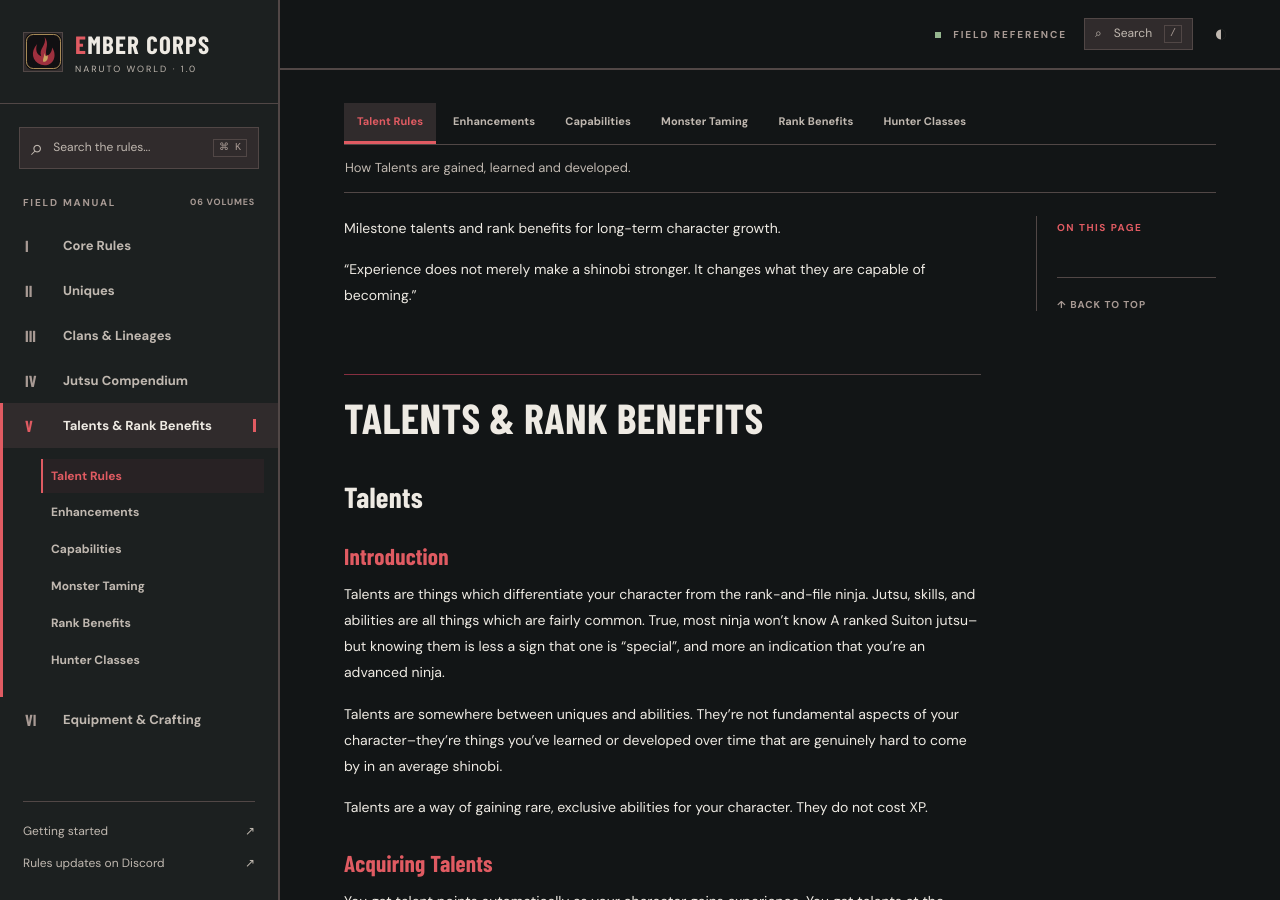
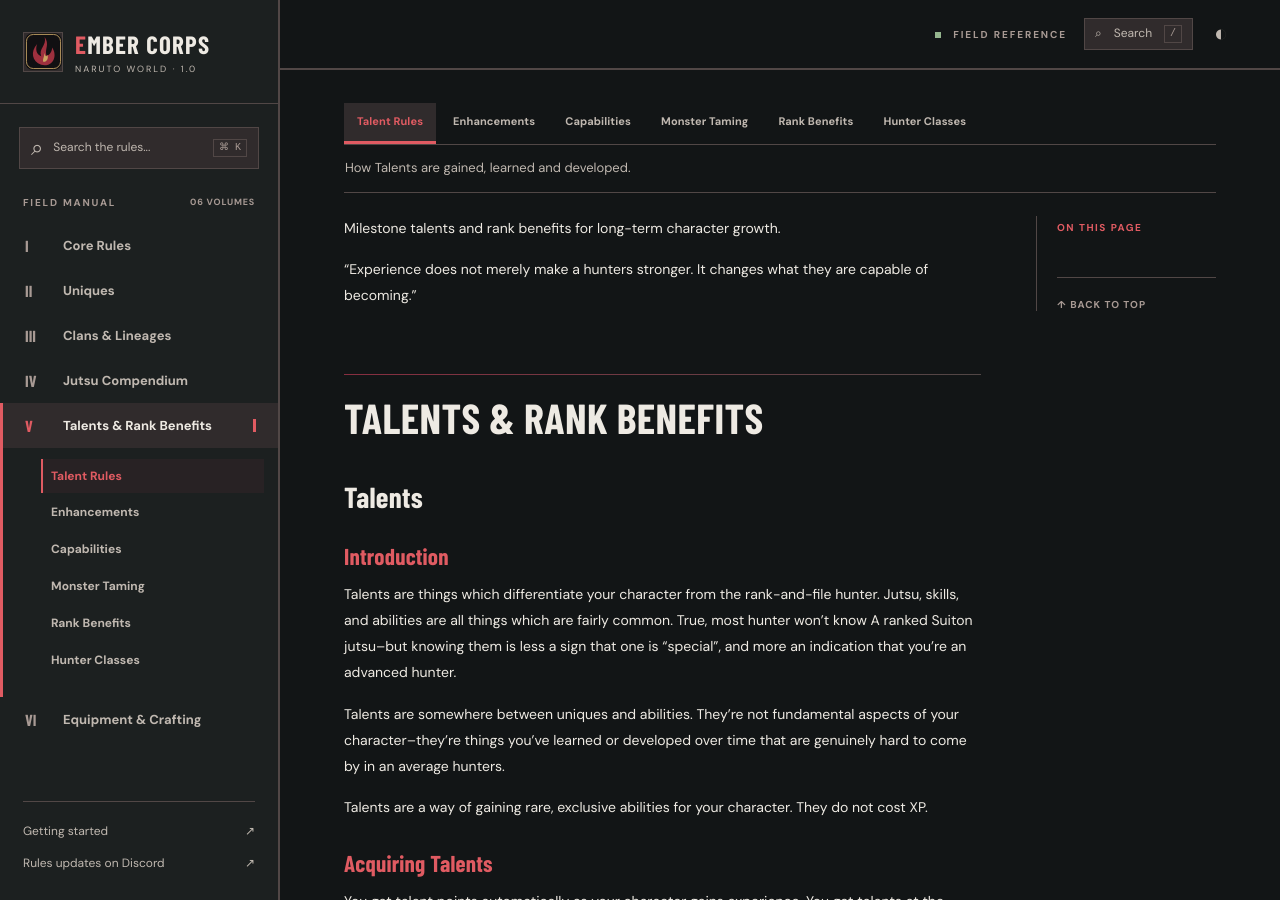
Before and after one commit to EvilbAz/NarutoWorld---The-Ember-Corps, a Jekyll site: the page built from rules/talents.md, in a window 1280 px wide and 900 px high, scrolled down 340 px. Built offline with Jekyll 4.4.1, drawn with Linux system fonts in a browser that asks for light colours; some web fonts are replaced.

Commit message:
Update active rules prose to Hunter terminology while preserving named equipment and legacy anchors

```diff
--- a/rules/talents.md
+++ b/rules/talents.md
@@ -9,7 +9,7 @@ permalink: "/rules/talents/"
 
 Milestone talents and rank benefits for long-term character growth.
 
-“Experience does not merely make a shinobi stronger. It changes what they are capable of becoming.”
+“Experience does not merely make a hunters stronger. It changes what they are capable of becoming.”
 
 # Talents & Rank Benefits
 {:#talents-rank-benefits}
@@ -20,9 +20,9 @@ Milestone talents and rank benefits for long-term character growth.
 ### Introduction
 {:#introduction}
 
-Talents are things which differentiate your character from the rank-and-file ninja. Jutsu, skills, and abilities are all things which are fairly common. True, most ninja won't know A ranked Suiton jutsu--but knowing them is less a sign that one is "special", and more an indication that you're an advanced ninja.
+Talents are things which differentiate your character from the rank-and-file hunter. Jutsu, skills, and abilities are all things which are fairly common. True, most hunter won't know A ranked Suiton jutsu--but knowing them is less a sign that one is "special", and more an indication that you're an advanced hunter.
 
-Talents are somewhere between uniques and abilities. They're not fundamental aspects of your character--they're things you've learned or developed over time that are genuinely hard to come by in an average shinobi.
+Talents are somewhere between uniques and abilities. They're not fundamental aspects of your character--they're things you've learned or developed over time that are genuinely hard to come by in an average hunters.
 
 Talents are a way of gaining rare, exclusive abilities for your character. They do not cost XP.
 
```
